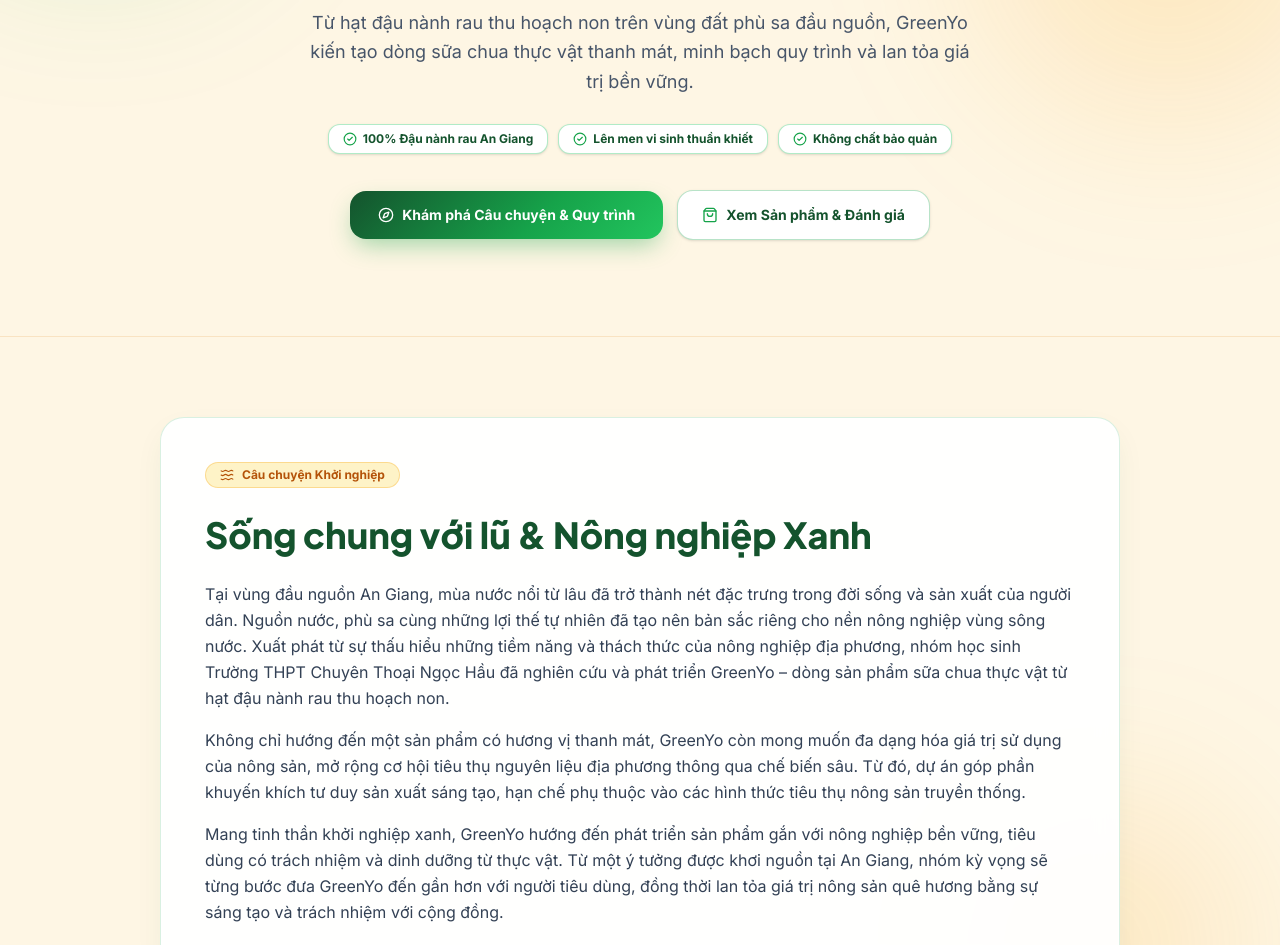
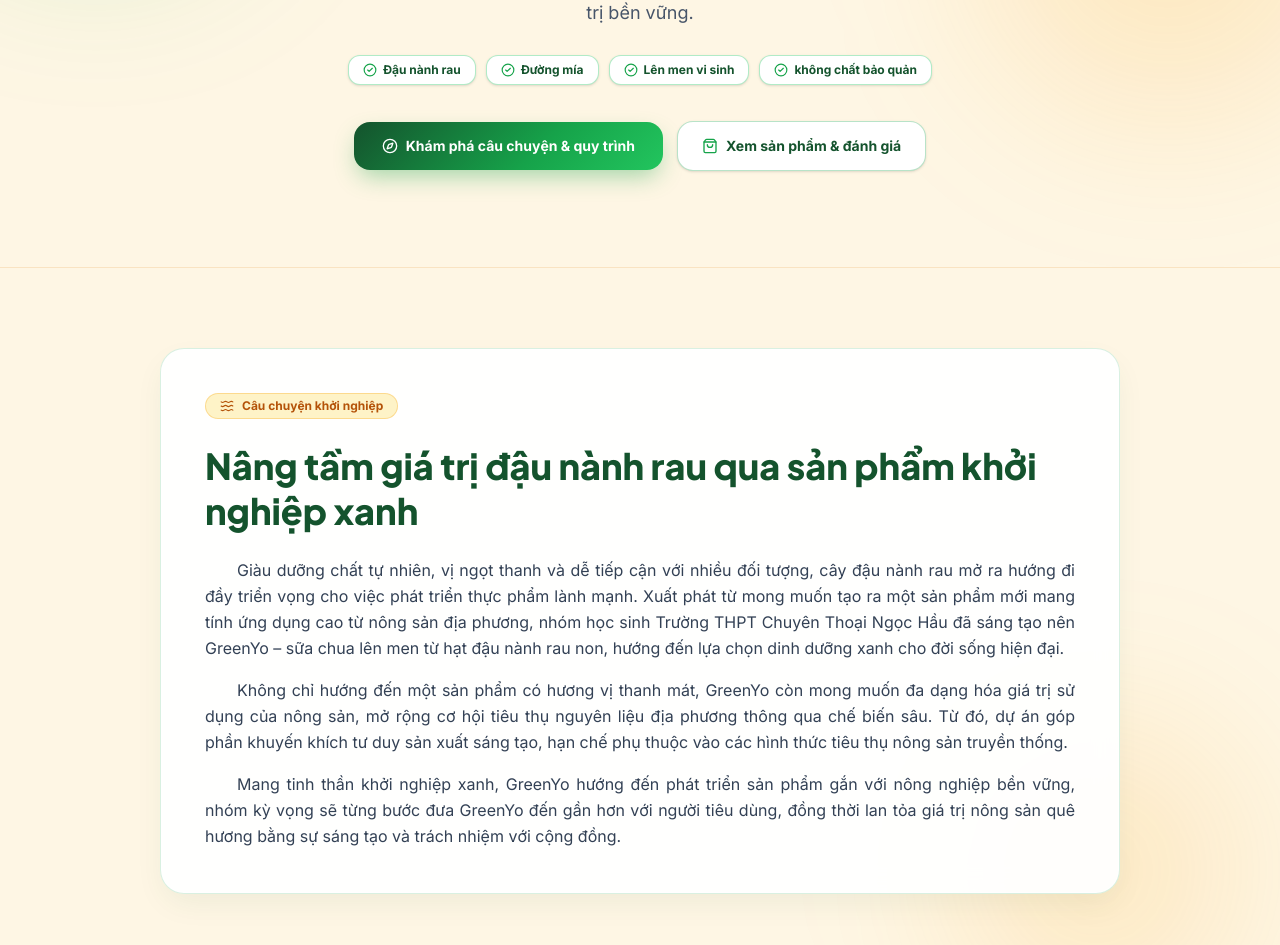
Before and after one commit to huyenthoai-design/greenyo-webapp, a website: page public/index.html in a window 1280 px wide. Shown: the part 406-1351 px from the top of the page. Drawn offline with nearby package versions, Linux system fonts and the light colour scheme; no server answers.

Commit message:
Cap nhat trang index

```diff
--- a/public/index.html
+++ b/public/index.html
@@ -64,15 +64,16 @@
         <div class="relative z-10 max-w-4xl mx-auto px-4 sm:px-6 lg:px-8 text-center space-y-6 reveal-up is-visible">
             <div class="inline-flex items-center space-x-2 px-4 py-1.5 rounded-full bg-white/95 text-[#14532D] text-xs font-extrabold border border-[#22C55E]/40 shadow-sm">
                 <i data-lucide="sparkles" class="w-4 h-4 text-[#16A34A]"></i>
-                <span>Dự án Khởi nghiệp Sáng tạo • Trường THPT Chuyên Thoại Ngọc Hầu</span>
+                <span>Dự án khởi nghiệp sáng tạo • Trường THPT chuyên Thoại Ngọc Hầu</span>
             </div>
 
             <h1 class="text-3xl sm:text-5xl lg:text-6xl font-extrabold text-[#14532D] tracking-tight leading-[1.15]">
-                Hành trình <span class="bg-gradient-to-r from-[#14532D] via-[#16A34A] to-[#22C55E] bg-clip-text text-transparent">Sống chung với lũ</span> & Nông nghiệp Xanh An Giang
+                Sữa chua đậu nành rau
             </h1>
 
             <p class="text-base sm:text-lg text-[#475569] leading-relaxed max-w-2xl mx-auto">
-                Từ hạt đậu nành rau thu hoạch non trên vùng đất phù sa đầu nguồn, GreenYo kiến tạo dòng sữa chua thực vật thanh mát, minh bạch quy trình và lan tỏa giá trị bền vững.
+                Từ hạt đậu nành rau thu hoạch non trên vùng đất phù sa đầu nguồn, <br>
+                GreenYo kiến tạo dòng sữa chua thanh mát, minh bạch quy trình và lan tỏa giá trị bền vững.
             </p>
 
             <div id="hero-badges" class="flex flex-wrap justify-center gap-2.5 pt-1"></div>
@@ -80,11 +81,11 @@
             <div class="flex flex-col sm:flex-row items-center justify-center gap-3.5 pt-3">
                 <a href="#section-story" class="btn-glow w-full sm:w-auto inline-flex items-center justify-center space-x-2 px-7 py-3.5 rounded-2xl font-bold text-sm">
                     <i data-lucide="compass" class="w-4 h-4"></i>
-                    <span>Khám phá Câu chuyện & Quy trình</span>
+                    <span>Khám phá câu chuyện & quy trình </span>
                 </a>
                 <a href="product.html" class="w-full sm:w-auto inline-flex items-center justify-center space-x-2 bg-white hover:bg-[#F0FDF4] text-[#14532D] border border-[#16A34A]/30 px-6 py-3.5 rounded-2xl font-bold text-sm shadow-sm transition">
                     <i data-lucide="shopping-bag" class="w-4 h-4 text-[#16A34A]"></i>
-                    <span>Xem Sản phẩm & Đánh giá</span>
+                    <span>Xem sản phẩm & đánh giá </span>
                 </a>
             </div>
         </div>
@@ -100,7 +101,7 @@
                     <span id="story-badge"></span>
                 </div>
                 <h2 id="story-heading" class="text-2xl sm:text-4xl font-extrabold text-[#14532D] leading-tight"></h2>
-                <div id="story-paras" class="space-y-4 text-sm sm:text-base text-[#334155] leading-relaxed"></div>
+                <div id="story-paras" class="space-y-4 text-sm sm:text-base text-[#334155] leading-relaxed text-justify indent-8"></div>
             </div>
         </div>
     </section>
--- a/public/js/content-data.js
+++ b/public/js/content-data.js
@@ -2,25 +2,25 @@ window.GREENYO_DATA = {
     brand: {
         name: "GreenYo",
         tagline: "Sữa chua lên men từ đậu nành rau vùng lũ An Giang",
-        subtext: "Dự án Khởi nghiệp • Trường THPT Chuyên Thoại Ngọc Hầu, tỉnh An Giang",
+        subtext: "Dự án khởi nghiệp • Trường THPT Chuyên Thoại Ngọc Hầu, tỉnh An Giang",
         price: "8.000 đ",
         volume: "65 ml",
-        badges: ["100% Đậu nành rau An Giang", "Lên men vi sinh thuần khiết", "Không chất bảo quản"]
+        badges: ["Đậu nành rau", "Đường mía", "Lên men vi sinh", "không chất bảo quản"]
     },
     // TRANG GIỚI THIỆU - MỤC 1: CÂU CHUYỆN GREENYO
     story: {
-        badge: "Câu chuyện Khởi nghiệp",
-        heading: "Sống chung với lũ & Nông nghiệp Xanh",
+        badge: "Câu chuyện khởi nghiệp",
+        heading: "Nâng tầm giá trị đậu nành rau qua sản phẩm khởi nghiệp xanh",
         paras: [
-            "Tại vùng đầu nguồn An Giang, mùa nước nổi từ lâu đã trở thành nét đặc trưng trong đời sống và sản xuất của người dân. Nguồn nước, phù sa cùng những lợi thế tự nhiên đã tạo nên bản sắc riêng cho nền nông nghiệp vùng sông nước. Xuất phát từ sự thấu hiểu những tiềm năng và thách thức của nông nghiệp địa phương, nhóm học sinh Trường THPT Chuyên Thoại Ngọc Hầu đã nghiên cứu và phát triển GreenYo – dòng sản phẩm sữa chua thực vật từ hạt đậu nành rau thu hoạch non.",
+            "Giàu dưỡng chất tự nhiên, vị ngọt thanh và dễ tiếp cận với nhiều đối tượng, cây đậu nành rau mở ra hướng đi đầy triển vọng cho việc phát triển thực phẩm lành mạnh. Xuất phát từ mong muốn tạo ra một sản phẩm mới mang tính ứng dụng cao từ nông sản địa phương, nhóm học sinh Trường THPT Chuyên Thoại Ngọc Hầu đã sáng tạo nên GreenYo – sữa chua lên men từ hạt đậu nành rau non, hướng đến lựa chọn dinh dưỡng xanh cho đời sống hiện đại.",
             "Không chỉ hướng đến một sản phẩm có hương vị thanh mát, GreenYo còn mong muốn đa dạng hóa giá trị sử dụng của nông sản, mở rộng cơ hội tiêu thụ nguyên liệu địa phương thông qua chế biến sâu. Từ đó, dự án góp phần khuyến khích tư duy sản xuất sáng tạo, hạn chế phụ thuộc vào các hình thức tiêu thụ nông sản truyền thống.",
-            "Mang tinh thần khởi nghiệp xanh, GreenYo hướng đến phát triển sản phẩm gắn với nông nghiệp bền vững, tiêu dùng có trách nhiệm và dinh dưỡng từ thực vật. Từ một ý tưởng được khơi nguồn tại An Giang, nhóm kỳ vọng sẽ từng bước đưa GreenYo đến gần hơn với người tiêu dùng, đồng thời lan tỏa giá trị nông sản quê hương bằng sự sáng tạo và trách nhiệm với cộng đồng."
+            "Mang tinh thần khởi nghiệp xanh, GreenYo hướng đến phát triển sản phẩm gắn với nông nghiệp bền vững, nhóm kỳ vọng sẽ từng bước đưa GreenYo đến gần hơn với người tiêu dùng, đồng thời lan tỏa giá trị nông sản quê hương bằng sự sáng tạo và trách nhiệm với cộng đồng."
         ]
     },
     // TRANG GIỚI THIỆU - MỤC 2: 3 GIÁ TRỊ GREENYO HƯỚNG ĐẾN
     values: {
-        badge: "Định hướng Phát triển Bền vững",
-        heading: "Giá trị GreenYo Hướng đến",
+        badge: "Định hướng phát triển bền vững",
+        heading: "Giá trị GreenYo hướng đến",
         items: [
             {
                 num: "01",
@@ -45,7 +45,7 @@ window.GREENYO_DATA = {
     // TRANG GIỚI THIỆU - MỤC 3: QUY TRÌNH CHẾ BIẾN SẠCH 6 BƯỚC
     process: {
         badge: "Khoa học & Kỹ thuật",
-        heading: "Quy trình Chế biến Sạch 6 Bước",
+        heading: "Quy trình chế biến sạch 6 Bước",
         intro: "GreenYo áp dụng quy trình chế biến gồm 6 công đoạn được thực hiện tuần tự và kiểm soát chặt chẽ. Mỗi bước đảm nhận một vai trò riêng, từ tuyển chọn nguyên liệu, sơ chế đến chế biến và hoàn thiện sản phẩm, góp phần đảm bảo chất lượng và tính đồng nhất của thành phẩm.",
         note: "Lưu ý kỹ thuật: Các thông số như tỷ lệ baking soda, thời gian chần, thời gian thanh trùng, nhiệt độ và thời gian ủ men cần được đối chiếu với quy trình sản xuất thực tế và kết quả kiểm nghiệm trước khi công bố chính thức.",
         steps: [
```
